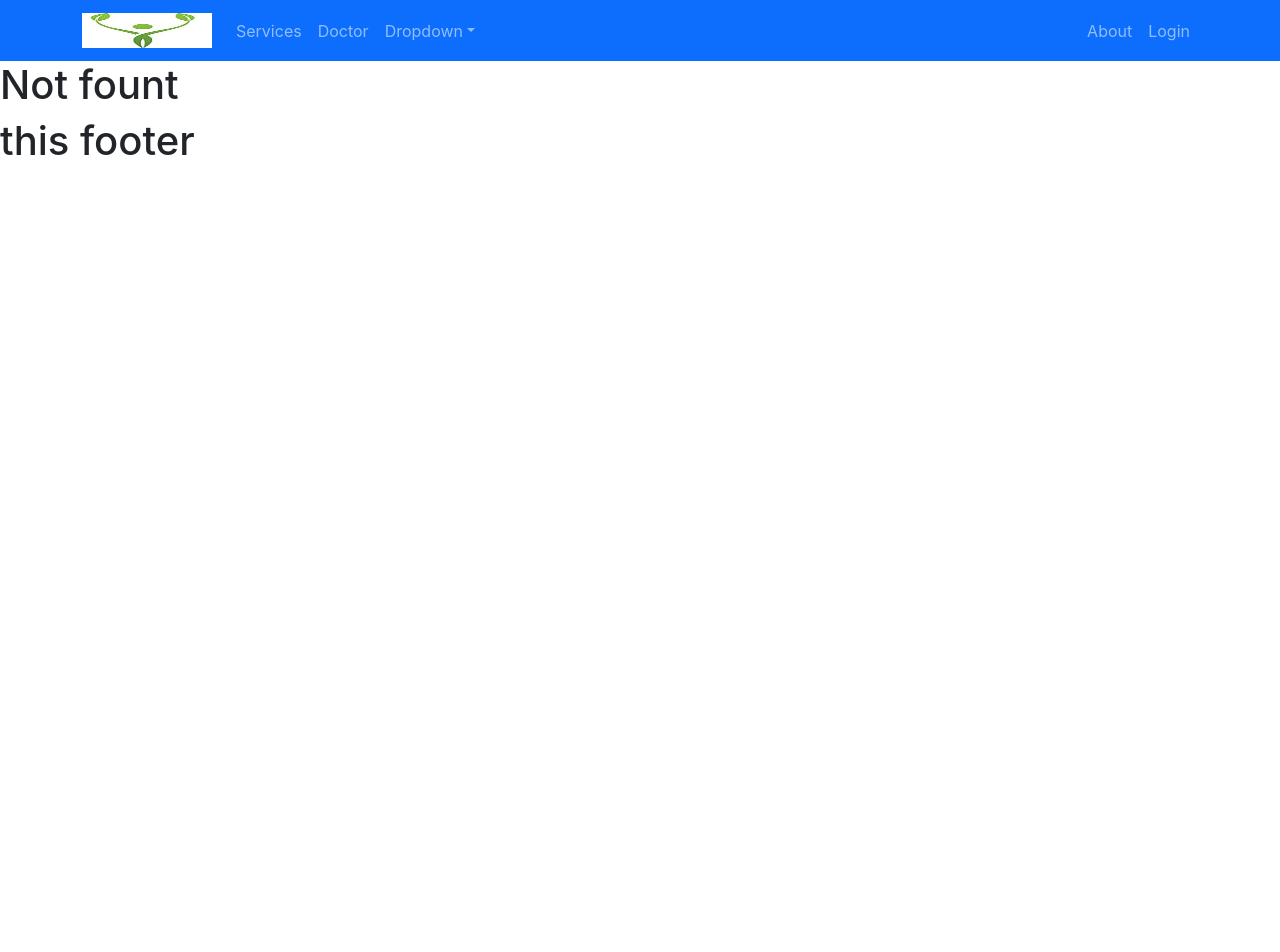
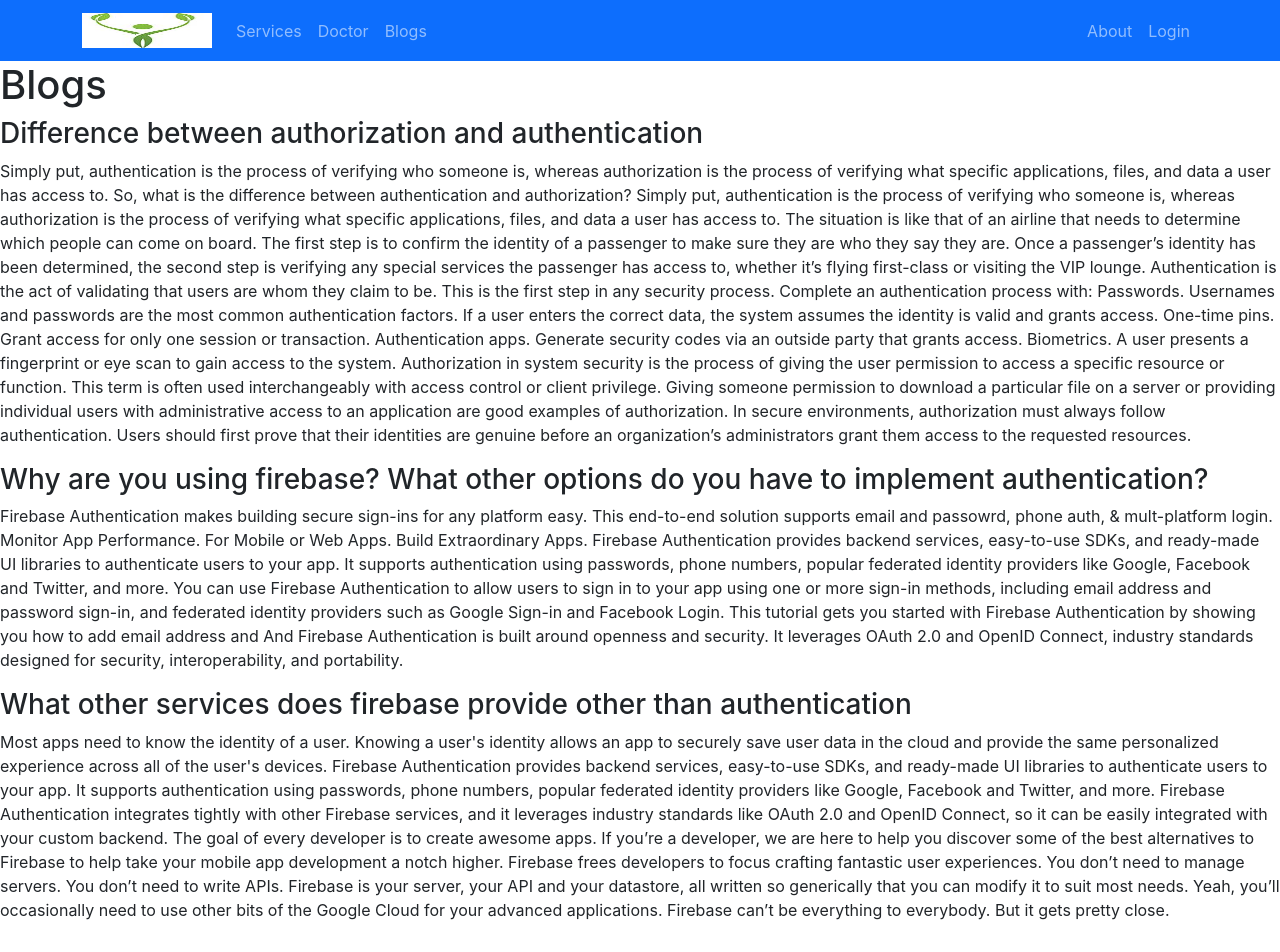
Before and after one commit to mdrayhanislam/healthCare, a React (Create React App) app: page /blogs in a window 1280 px wide. Shown: the top 952 px of the page. Before the commit the page ends 800 px from the top, so only its background shows below. Built offline with nearby package versions, Linux system fonts and the light colour scheme; no server answers.

Commit message:
spinner create

```diff
--- a/src/App.js
+++ b/src/App.js
@@ -11,6 +11,7 @@
 import Register from './Pages/Login/Register/Register';
 import RequireAuth from './Pages/Login/RequireAuth/RequireAuth';
 import Checkout from './Pages/Checkout/Checkout';
+import Blogs from './Pages/Blogs/Blogs';
 
 
 function App() {
@@ -30,6 +31,7 @@
          <Checkout></Checkout>
        </RequireAuth>
      }></Route>
+     <Route path='/blogs' element={<Blogs></Blogs>}></Route>
      <Route path='*' element={<NotFound></NotFound>}></Route>
     </Routes>
     <Footer></Footer>
--- /dev/null
+++ b/src/Pages/About/About.css
@@ -0,0 +1,6 @@
+.card-body{
+    background-color: antiquewhite;
+    padding: 20px;
+   margin: 0 auto;
+   width: 50%;
+}
--- a/src/Pages/About/About.js
+++ b/src/Pages/About/About.js
@@ -1,9 +1,20 @@
 import React from 'react';
-
+import './About.css'
 const About = () => {
     return (
         <div>
-            You Khnow me
+
+            <div class="card-body">
+                <h5 class="card-title">You Khnow me</h5>
+                <p class="card-text">I am Md. Raihan Islam.
+                    I want to take a job in any software company that learns programming.
+                    I'm doing a web development course at Programming Hero.
+                    It teaches us in a good way.
+                    They support us well.
+                    I want to help different helpless people in the future.
+                    I am studying Honors now.</p>
+            </div>
+
 
 
         </div>
--- /dev/null
+++ b/src/Pages/Blogs/Blogs.js
@@ -0,0 +1,60 @@
+import React from 'react';
+
+const Blogs = () => {
+    return (
+        <div>
+            <h1>Blogs</h1>
+            <div>
+                <h3> Difference between authorization and authentication </h3>
+                <p>Simply put, authentication is the process of verifying who someone is, whereas authorization is the process of verifying what specific applications, files, and data a user has access to.
+
+
+So, what is the difference between authentication and authorization? Simply put, authentication is the process of verifying who someone is, whereas authorization is the process of verifying what specific applications, files, and data a user has access to. The situation is like that of an airline that needs to determine which people can come on board. The first step is to confirm the identity of a passenger to make sure they are who they say they are. Once a passenger’s identity has been determined, the second step is verifying any special services the passenger has access to, whether it’s flying first-class or visiting the VIP lounge.
+
+
+Authentication is the act of validating that users are whom they claim to be. This is the first step in any security process.
+
+Complete an authentication process with:
+
+Passwords. Usernames and passwords are the most common authentication factors. If a user enters the correct data, the system assumes the identity is valid and grants access.
+One-time pins. Grant access for only one session or transaction.
+Authentication apps. Generate security codes via an outside party that grants access.
+Biometrics. A user presents a fingerprint or eye scan to gain access to the system.
+
+Authorization in system security is the process of giving the user permission to access a specific resource or function. This term is often used interchangeably with access control or client privilege.
+
+Giving someone permission to download a particular file on a server or providing individual users with administrative access to an application are good examples of authorization.
+
+In secure environments, authorization must always follow authentication. Users should first prove that their identities are genuine before an organization’s administrators grant them access to the requested resources.</p>
+            </div>
+
+            <div>
+                <h3> Why are you using firebase? What other options do you have to implement authentication?</h3>
+                <p>
+                Firebase Authentication makes building secure sign-ins for any platform easy. This end-to-end solution supports email and passowrd, phone auth, & mult-platform login. Monitor App Performance. For Mobile or Web Apps. Build Extraordinary Apps.
+
+Firebase Authentication provides backend services, easy-to-use SDKs, and ready-made UI libraries to authenticate users to your app. It supports authentication using passwords, phone numbers, popular federated identity providers like Google, Facebook and Twitter, and more.
+
+You can use Firebase Authentication to allow users to sign in to your app using one or more sign-in methods, including email address and password sign-in, and federated identity providers such as Google Sign-in and Facebook Login. This tutorial gets you started with Firebase Authentication by showing you how to add email address and
+And Firebase Authentication is built around openness and security. It leverages OAuth 2.0 and OpenID Connect, industry standards designed for security, interoperability, and portability.
+                </p>
+            </div>
+            <div>
+                <h3>What other services does firebase provide other than authentication</h3>
+                <p>
+                Most apps need to know the identity of a user. Knowing a user's identity allows an app to securely save user data in the cloud and provide the same personalized experience across all of the user's devices.
+Firebase Authentication provides backend services, easy-to-use SDKs, and ready-made UI libraries to authenticate users to your app. It supports authentication using passwords, phone numbers, popular federated identity providers like Google, Facebook and Twitter, and more.
+
+Firebase Authentication integrates tightly with other Firebase services, and it leverages industry standards like OAuth 2.0 and OpenID Connect, so it can be easily integrated with your custom backend.
+
+
+The goal of every developer is to create awesome apps.  If you’re a developer, we are here to help you discover some of the best alternatives to Firebase to help take your mobile app development a notch higher.
+
+Firebase frees developers to focus crafting fantastic user experiences. You don’t need to manage servers. You don’t need to write APIs. Firebase is your server, your API and your datastore, all written so generically that you can modify it to suit most needs. Yeah, you’ll occasionally need to use other bits of the Google Cloud for your advanced applications. Firebase can’t be everything to everybody. But it gets pretty close.
+                </p>
+            </div>
+        </div>
+    );
+};
+
+export default Blogs;
--- a/src/Pages/Login/RequireAuth/RequireAuth.js
+++ b/src/Pages/Login/RequireAuth/RequireAuth.js
@@ -2,10 +2,14 @@
 import { useAuthState } from 'react-firebase-hooks/auth';
 import { Navigate, useLocation } from 'react-router-dom';
 import auth from '../../../firebase.init';
+import Loading from '../../Shared/Loading/Loading';
 
 const RequireAuth = ({children}) => {
-    const [user] = useAuthState(auth);
+    const [user, loading] = useAuthState(auth);
     const location = useLocation();
+    if(loading){
+        return<Loading></Loading>
+    }
     if(!user){
         return <Navigate to="/login" state={{from: location}} replace/>
     }
--- a/src/Pages/Login/SocialLogin/SocialLogin.js
+++ b/src/Pages/Login/SocialLogin/SocialLogin.js
@@ -1,7 +1,24 @@
 import React from 'react';
+import { useSignInWithGoogle } from 'react-firebase-hooks/auth';
+import { useNavigate } from 'react-router-dom';
+import auth from '../../../firebase.init';
 import googleLogo from '../../../Image/google.png'
 
 const SocialLogin = () => {
+    const [signInWithGoogle, user, loading, error] = useSignInWithGoogle(auth);
+    const navigate = useNavigate();
+    let errorElement;
+    if (error ) {
+
+        errorElement = <div>
+               <p className='text-danger'>Error: {error.message}</p>
+           </div>
+
+    }
+
+    if (user) {
+        navigate('/home');
+    }
     return (
         <div>
             <div className='d-flex align-items-center'>
@@ -10,8 +27,9 @@
                     <div style={{ height: '1px' }} className='bg-primary w-50'></div>
 
             </div>
+            {errorElement}
             <div className='container'>
-                <button
+                <button onClick={() => signInWithGoogle()}
                     className='btn btn-info w-50 d-block mx-auto my-2'>
                     <img style={{ width: '30px' }} src={googleLogo} alt="" />
                     <span className='px-2'>Google Sign In</span>
--- /dev/null
+++ b/src/Pages/Shared/Footer/Footer.css
@@ -0,0 +1,5 @@
+.bg-dark{
+    color: white;
+    height: 150px;
+   font-size: 20px;
+}
--- a/src/Pages/Shared/Footer/Footer.js
+++ b/src/Pages/Shared/Footer/Footer.js
@@ -1,10 +1,13 @@
 import React from 'react';
+import './Footer.css'
+const Footer = () => {
 
-const Footer = () => {
-    return (
-        <div>
-          <h1> this footer</h1>
-        </div>
+      const today = new Date();
+      const year = today.getFullYear();
+      return (
+          <footer className='bg-dark text-center text- mt-5'>
+              <p className='para'><small>Copy Right @ {year} </small></p>
+          </footer>
     );
 };
 
--- a/src/Pages/Shared/Header/Header.js
+++ b/src/Pages/Shared/Header/Header.js
@@ -21,13 +21,8 @@
     <Nav className="me-auto">
       <Nav.Link href="home#services">Services</Nav.Link>
       <Nav.Link href="home#doctor">Doctor</Nav.Link>
-      <NavDropdown title="Dropdown" id="collasible-nav-dropdown">
-        <NavDropdown.Item href="#action/3.1">Action</NavDropdown.Item>
-        <NavDropdown.Item href="#action/3.2">Another action</NavDropdown.Item>
-        <NavDropdown.Item href="#action/3.3">Something</NavDropdown.Item>
-        <NavDropdown.Divider />
-        <NavDropdown.Item href="#action/3.4">Separated link</NavDropdown.Item>
-      </NavDropdown>
+      <Nav.Link as={Link} to="/blogs">Blogs</Nav.Link>
+
     </Nav>
     <Nav>
       <Nav.Link as={Link} to="about">About</Nav.Link>
--- /dev/null
+++ b/src/Pages/Shared/Loading/Loading.js
@@ -0,0 +1,12 @@
+import React from 'react';
+import { Spinner } from 'react-bootstrap';
+
+const Loading = () => {
+    return (
+        <div style={{height: '400px'}} className='w-100 d-flex justify-content-center align-items-center'>
+            <Spinner animation="border" variant="primary" />
+        </div>
+    );
+};
+
+export default Loading;
--- a/src/Pages/Shared/NotFound/NotFound.js
+++ b/src/Pages/Shared/NotFound/NotFound.js
@@ -1,9 +1,9 @@
 import React from 'react';
-
+import notFound from '../../../Image/notfound.jpg'
 const NotFound = () => {
     return (
         <div>
-            <h1>Not fount</h1>
+            <img width="100%" height="900px" src={notFound} alt="" />
         </div>
     );
 };
```
Also changed, not shown: src/Image/download.png (added), src/Image/notfound.jpg (added).
